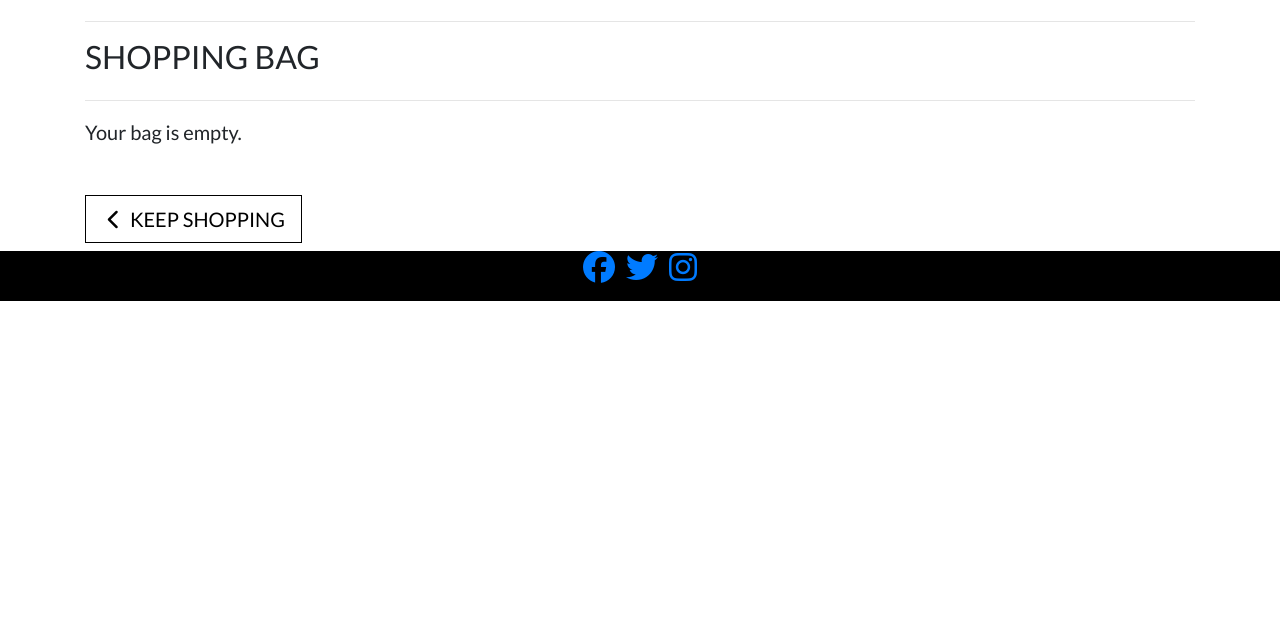
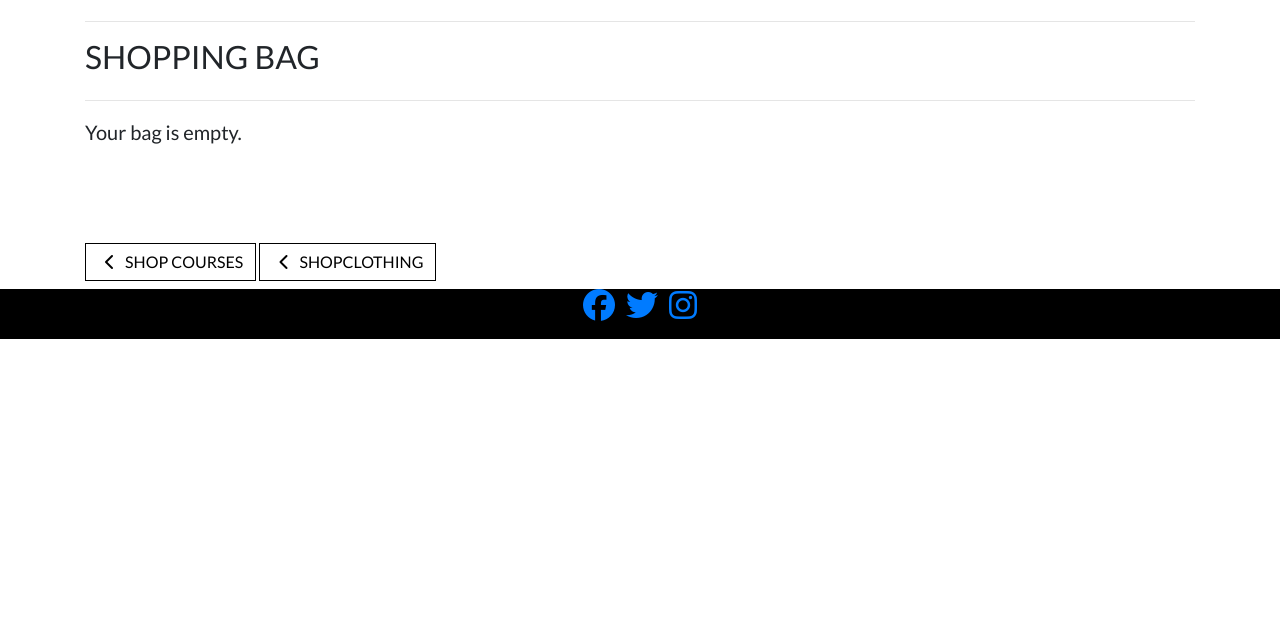
Before and after one commit to upeshp/MS4_KeepRolling, a Django app: page /bag/ in a window 1280 px wide. Shown: the part 159-800 px from the top of the page. Run offline with Django 3.2, Linux system fonts and the light colour scheme; some libraries are stand-ins or nearby versions.

Commit message:
Feat: added shop products/clothing buttons to bag.html

```diff
--- a/bag/templates/bag/bag.html
+++ b/bag/templates/bag/bag.html
@@ -106,12 +106,12 @@
                             </tr>
                             <tr>
                                 <td colspan="5" class="text-right">
-                                    <a href="{% url 'products' %}" class="btn btn-outline-black rounded-0 btn-lg">
+                                    <!-- <a href="{% url 'products' %}" class="btn btn-outline-black rounded-0 btn-lg">
                                         <span class="icon">
                                             <i class="fas fa-chevron-left"></i>
                                         </span>
                                         <span class="text-uppercase">Keep Shopping</span>
-                                    </a>
+                                    </a> -->
                                     <a href="{% url 'checkout' %}" class="btn btn-black rounded-0 btn-lg">
                                         <span class="text-uppercase">Secure Checkout</span>
                                         <span class="icon">
@@ -120,15 +120,37 @@
                                     </a>
                                 </td>
                             </tr>
+                            <tr>
+                                <td colspan="5" class="text-right">
+                                    <a href="{% url 'products' %}?category=Courses" class="btn btn-outline-black rounded-0 mt-5">
+                                        <span class="icon">
+                                            <i class="fas fa-chevron-left"></i>
+                                        </span>
+                                        <span class="text-uppercase">Shop Courses</span>
+                                    </a>
+                                    <a href="{% url 'products' %}?category=Clothing" class="btn btn-outline-black rounded-0 mt-5">
+                                        <span class="icon">
+                                            <i class="fas fa-chevron-left"></i>
+                                        </span>
+                                        <span class="text-uppercase">ShopClothing</span>
+                                    </a>
+                                </td>
+                            </tr>
                         </table>
                     </div>
                 {% else %}
                     <p class="lead mb-5">Your bag is empty.</p>
-                    <a href="{% url 'products' %}" class="btn btn-outline-black rounded-0 btn-lg">
+                    <a href="{% url 'products' %}?category=Courses" class="btn btn-outline-black rounded-0 mt-5">
                         <span class="icon">
                             <i class="fas fa-chevron-left"></i>
                         </span>
-                        <span class="text-uppercase">Keep Shopping</span>
+                        <span class="text-uppercase">Shop Courses</span>
+                    </a>
+                    <a href="{% url 'products' %}?category=Clothing" class="btn btn-outline-black rounded-0 mt-5">
+                        <span class="icon">
+                            <i class="fas fa-chevron-left"></i>
+                        </span>
+                        <span class="text-uppercase">ShopClothing</span>
                     </a>
                 {% endif %}
             </div>
```
